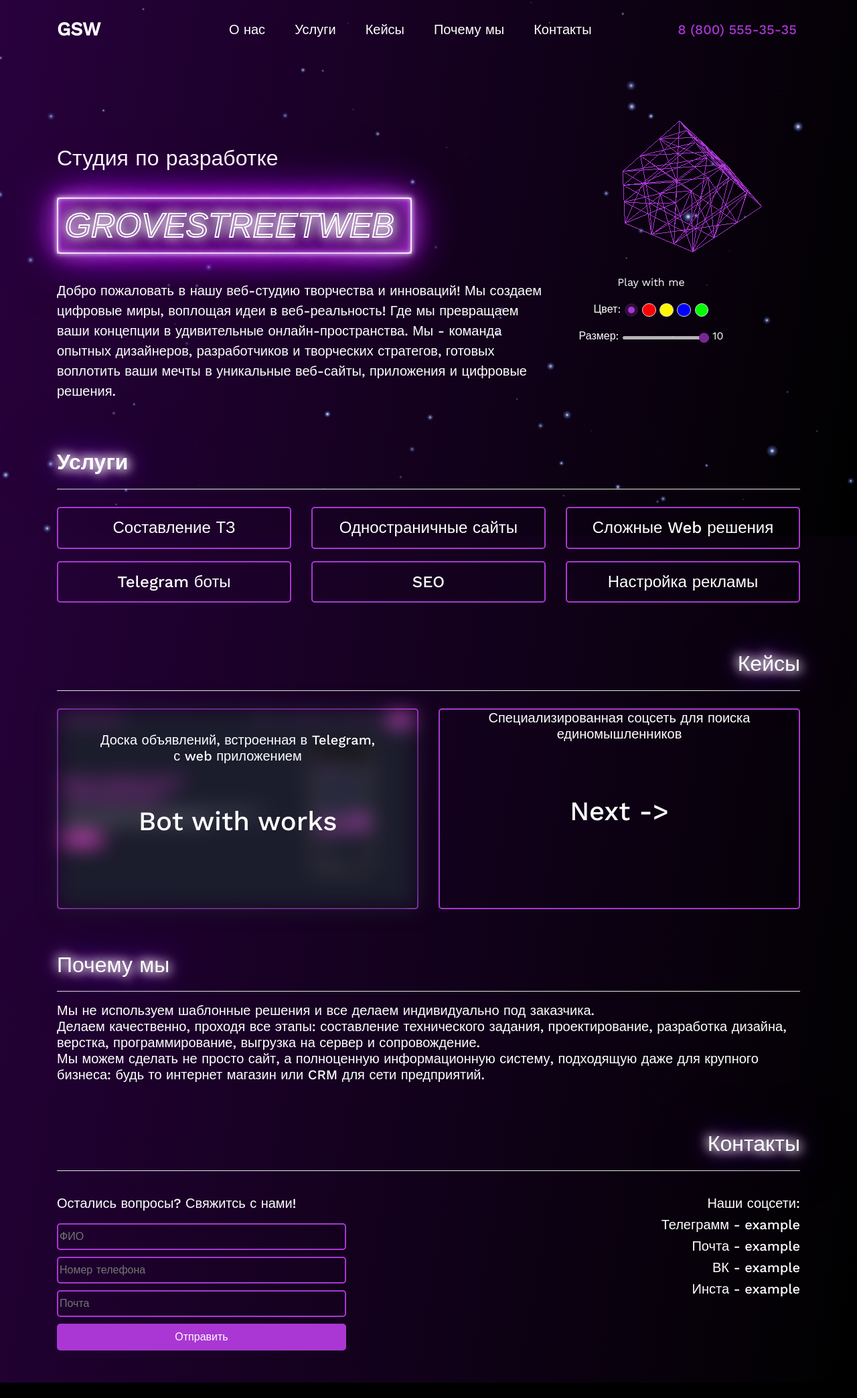
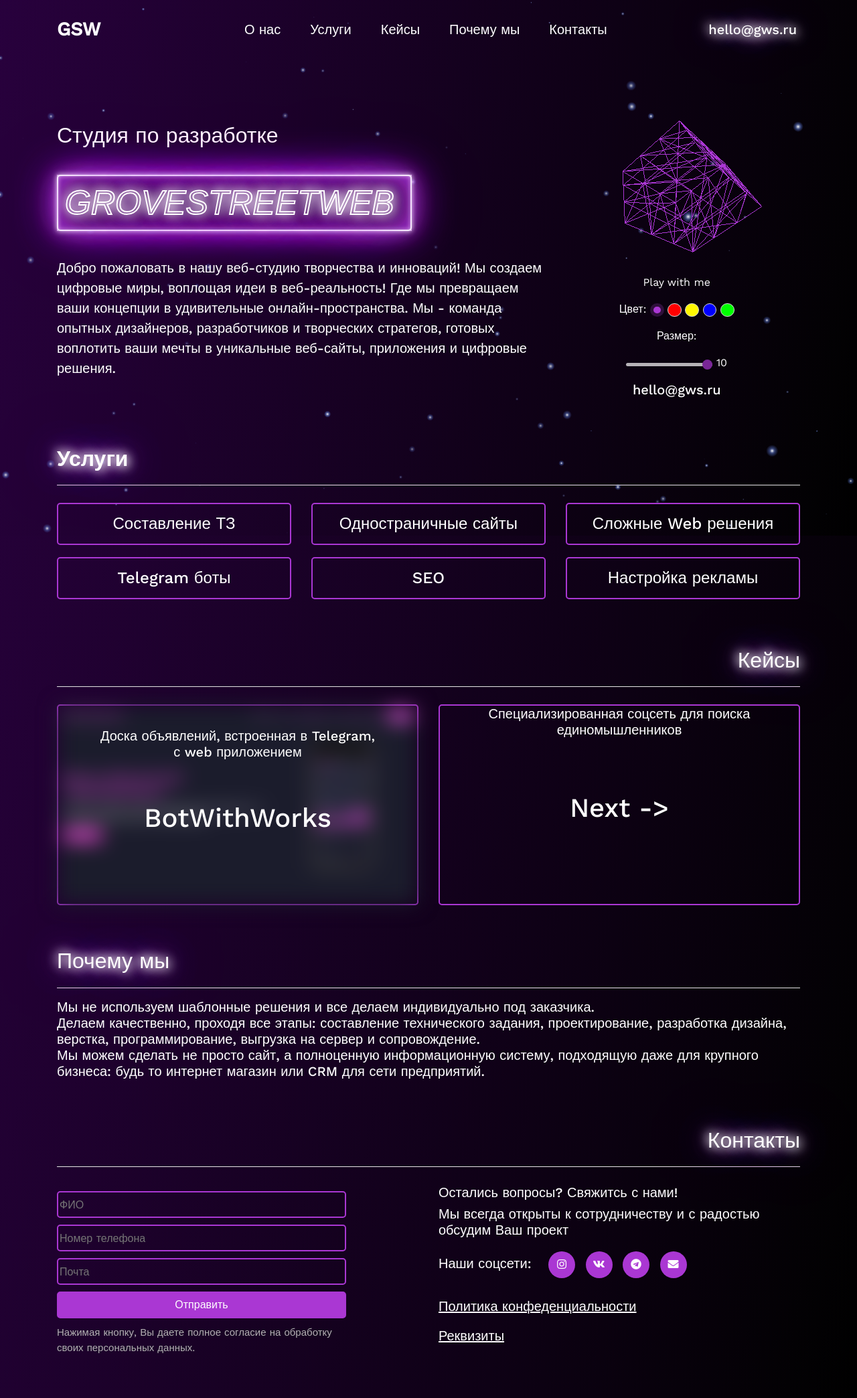
Before and after one commit to TimaOG/GSW, a plain HTML site: page index.html in a window 1280 px wide. Shown: the whole page at 67% size. Before the commit the page ends 2065 px from the top, so only its background shows below. Drawn offline with nearby package versions, Linux system fonts and the light colour scheme.

Commit message:
ALL GANG

```diff
--- a/css/style.css
+++ b/css/style.css
@@ -292,3 +292,56 @@ body {
   border-radius: 5px;
   color: #fff;
 }
+
+.footerHR {
+  color: #fff;
+  background-color: #fff;
+  height: 1px;
+  text-shadow:
+    -0.2rem -0.2rem 1rem #fff,
+    0.2rem 0.2rem 1rem #fff,
+    0 0 2rem var(--mainColor),
+    0 0 4rem var(--mainColor),
+    0 0 6rem var(--mainColor),
+    0 0 8rem var(--mainColor),
+    0 0 10rem var(--mainColor);
+  box-shadow:
+    0 0 .5rem #fff,
+    inset 0 0 .5rem #fff,
+    0 0 2rem var(--mainColor),
+    inset 0 0 2rem var(--mainColor),
+    0 0 4rem var(--mainColor),
+    inset 0 0 4rem var(--mainColor);
+}
+
+.social-links a {
+  display: inline-block;
+  height: 40px;
+  width: 40px;
+  /* background-color: rgba(255, 255, 255, 0.2); */
+  background-color: var(--mainColor);
+  margin: 0 10px 10px 0;
+  text-align: center;
+  line-height: 40px;
+  border-radius: 50%;
+  color: #ffffff;
+  transition: all 0.5s ease;
+}
+
+.social-links a:hover {
+  color: #24262b;
+  background-color: #ffffff;
+}
+
+.myMail {
+  color: var(--text);
+  cursor: pointer;
+  text-shadow:
+    -0.2rem -0.2rem 1rem #fff,
+    0.2rem 0.2rem 1rem #fff,
+    0 0 2rem var(--mainColor),
+    0 0 4rem var(--mainColor),
+    0 0 6rem var(--mainColor),
+    0 0 8rem var(--mainColor),
+    0 0 10rem var(--mainColor);
+}
--- a/index.html
+++ b/index.html
@@ -11,6 +11,8 @@
   <!-- <link rel="stylesheet" href="css/bootstrap.css"> -->
   <!-- Style -->
   <link rel="stylesheet" href="css/style.css">
+  <link rel="stylesheet" type="text/css"
+    href="https://cdnjs.cloudflare.com/ajax/libs/font-awesome/5.15.1/css/all.min.css">
 
   <title>GroveStreetWeb</title>
 </head>
@@ -33,8 +35,8 @@
             <h5 class="mHead">Почему мы</h5>
             <h5 class="mHead">Контакты</h5>
           </ul>
-          <ul class="navbar-nav ml-auto" style="color: var(--mainColor); cursor: pointer;">
-            <h5 style="padding: 5px">8 (800) 555-35-35</h4>
+          <ul class="navbar-nav ml-auto myMail">
+            <h5 style="padding: 5px">hello@gws.ru</h4>
           </ul>
         </div>
       </div>
@@ -42,7 +44,7 @@
   </header>
   <div class="container" style="margin-top: 5%;">
     <div class="row">
-      <div class="col-lg-8 col-12" style="margin-top: 5%;">
+      <div class="col-lg-8 col-12" style="margin-top: 2%;">
         <h2>Студия по разработке</h2>
         <div class="neonWrapper">
           <h1 style="text-align: left;" class="mNeon">GroveStreetWeb</h1>
@@ -56,7 +58,7 @@
       <div class="col-lg-3 col-12 myCube">
         <div id="threejs">
         </div>
-        <div  style="text-align: center; margin-top: 10px;">
+        <div style="text-align: center; margin-top: 10px; margin-left: 30%;">
           <div>
             <p>Play with me</p>
             <p style="display: inline-block;">Цвет: </p>
@@ -78,6 +80,7 @@
             </div>
             <p style="display: inline-block;" id="obSize">10</p>
           </div>
+          <h5>hello@gws.ru</h4>
         </div>
       </div>
     </div>
@@ -120,7 +123,7 @@
           <div class="caseImg" style="background-image: url(../img/BotWithWorks.png);"></div>
           <div class="text">
             <h5>Доска объявлений, встроенная в Telegram, с web приложением</h5>
-            <h1 style="margin: 15% auto;">Bot with works</h1>
+            <h1 style="margin: 15% auto;">BotWithWorks</h1>
           </div>
         </div>
       </div>
@@ -148,24 +151,33 @@
     <h2 style="margin-bottom: 20px; text-align: right;" class="gang">Контакты</h2>
     <hr style="color: #fff; background-color: #fff;">
     <div class="row">
-      <div class="col-lg-6 col-12 toCenter" style="text-align: left; margin-top: 20px;">
-        <h5>Остались вопросы? Свяжитсь с нами!</h5>
+      <div class="col-lg-6 col-12 toCenter" style="text-align: left; margin-top: 10px;">
         <input type="text" class="myInput" placeholder="ФИО">
         <input type="text" class="myInput" placeholder="Номер телефона">
         <input type="text" class="myInput" placeholder="Почта">
         <input type="button" class="myInputB" value="Отправить">
+        <p style="color: #b1b1b1; width: 80%; font-size: 15px; margin-top: 10px;">Нажимая кнопку, Вы даете полное
+          согласие на обработку своих персональных данных.</p>
       </div>
-      <div class="col-lg-6 col-12 toCenter" style="text-align: right; margin-top: 20px">
-          <h5>Наши соцсети:</h5>
-          <h5>Телеграмм - example</h5>
-          <h5>Почта - example</h5>
-          <h5>ВК - example</h5>
-          <h5>Инста - example</h5>
+      <div class="col-lg-6 col-12 toCenter" style="text-align: left; margin-top: 10px">
+        <h5>Остались вопросы? Свяжитсь с нами!</h5>
+        <h5>Мы всегда открыты к сотрудничеству и с радостью обсудим Ваш проект</h5>
+        <div class="social-links" style="margin-top: 20px;">
+          <h5 style="display: inline-block; margin-right: 20px;">Наши соцсети:</h5>
+          <a href="#"><i class="fab fa-instagram"></i></a>
+          <a href="#"><i class="fab fa-vk"></i></a>
+          <a href="#"><i class="fab fa-telegram"></i></a>
+          <a href="#"><i class="fa fa-envelope"></i></a>
+        </div>
+        <h5 style="margin-top: 20px;"><a href="#" style="color:#fff; text-decoration: underline;">Политика
+            конфеденциальности</a></h5>
+        <h5 style="margin-top: 20px;"><a href="#" style="color:#fff; text-decoration: underline;">Реквизиты</a></h5>
       </div>
     </div>
   </div>
   <br>
   <br>
+
   <!-- END header -->
   <script src="js/jquery-3.3.1.min.js"></script>
   <script src="js/bootstrap.min.js"></script>
```
